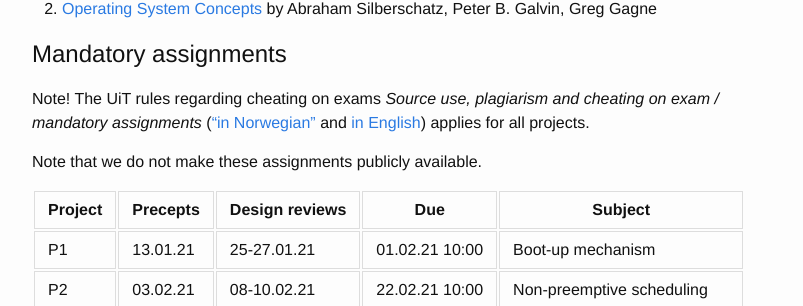
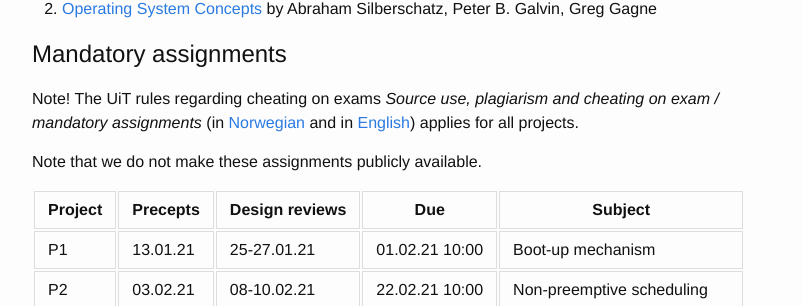
Before and after one commit to uit-inf-2201-s21/uit-inf-2201-s21.github.io, a Jekyll site: the page built from index.md, in a window 1280 px wide and 900 px high, scrolled down 1902 px. Shown: the part 263-569 px from the top of the window, without its empty margins (238-1041 px from the left). Built offline with Jekyll 4.4.1, drawn with Linux system fonts in a browser that asks for light colours.

```diff
--- a/index.md
+++ b/index.md
@@ -70,7 +70,7 @@ Suggested additional readings:
 
 ## Mandatory assignments
 
-Note! The UiT rules regarding cheating on exams *Source use, plagiarism and cheating on exam / mandatory assignments* (["in Norwegian"](https://uit.no/regelverk#v-pills-668459) and [in English](https://uit.no/regelverk#v-pills-668461)) applies for all projects.
+Note! The UiT rules regarding cheating on exams *Source use, plagiarism and cheating on exam / mandatory assignments* (in [Norwegian](https://uit.no/regelverk#v-pills-668459) and in [English](https://uit.no/regelverk#v-pills-668461)) applies for all projects.
 
 Note that we do not make these assignments publicly available.
 
```
